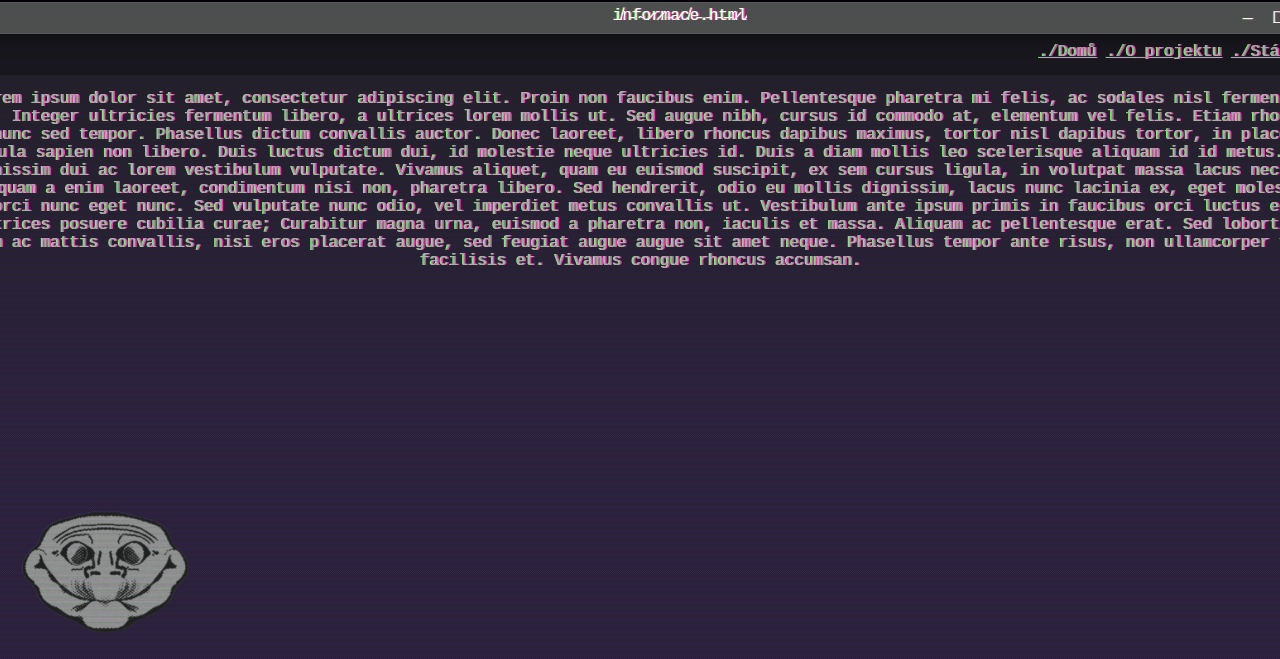
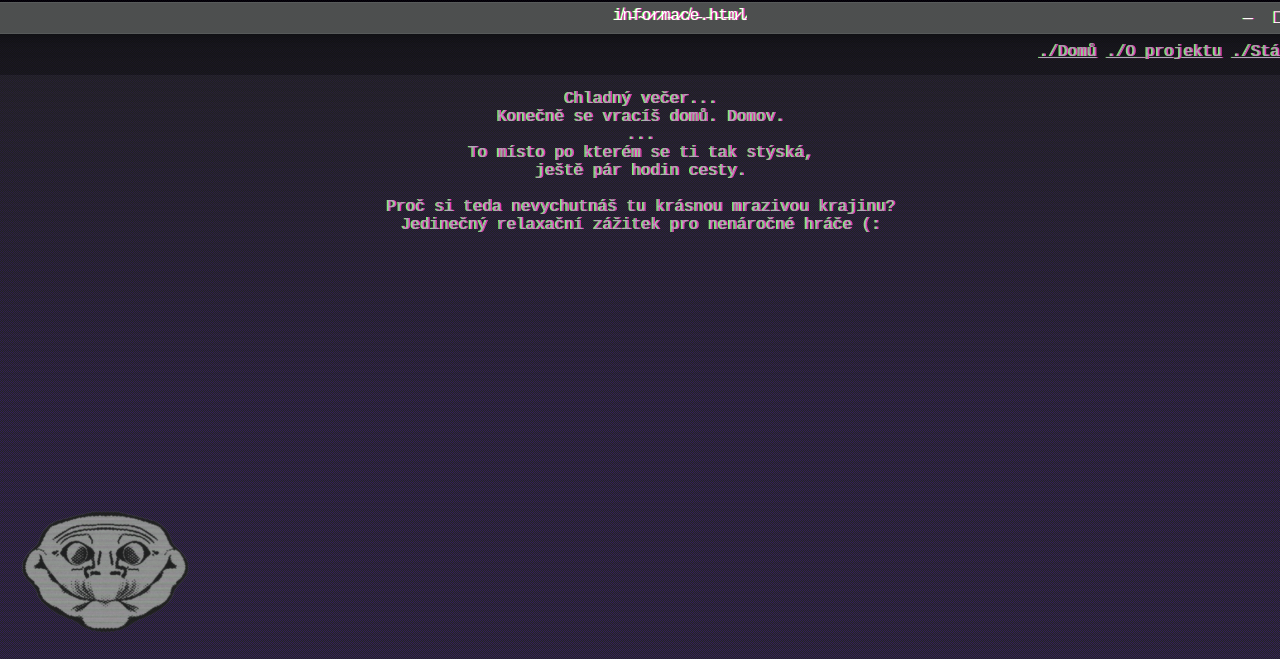
Before and after one commit to janStulhofer/susurrate-swamp-web, a plain HTML site: page index.html in a window 1280 px wide. Shown: the part 141-800 px from the top of the page. Drawn offline with Linux system fonts and the light colour scheme.

Commit message:
Pribeh, opravy

```diff
--- a/index.html
+++ b/index.html
@@ -1,10 +1,12 @@
 <!DOCTYPE html>
+<html lang="en-cs">
 
 <head>
     <title>Susurrate Swamp</title>
     <meta charset="UTF-8">
     <link href="/web/styles.css" rel="stylesheet" type="text/css">
     <link href="/web/imgs/favicon.ico" rel="shortcut icon" type="image/ico">
+    <meta charset="UTF-8">
     <script src="/web/scripts.js" defer></script>
     <script>function testtt() {
             document.addEventListener('DOMContentLoaded', function () {
@@ -18,10 +20,10 @@
 
                         if (audioElement.volume === 0) {
                             audioElement.volume = 1;
-                            muteButton.src = 'tfX.png.png'; //menit
+                            muteButton.src = 'tfX.png'; //menit
                         } else {
                             audioElement.volume = 0;
-                            muteButton.src = 'tfX.png.png'; //menit
+                            muteButton.src = 'tfX.png'; //menit
                         }
                     } catch (error) {
                         console.error('Chyba při ovládání zvuku:', error);
@@ -45,7 +47,7 @@
 
         <div class="titleBar">
             <div id="nadpis">i̸n̵f̴o̷r̷m̵a̷c̸e̵.̵h̵t̶m̷l̷</div>
-            <div id="ikony">— ☐ X</div>
+            <div id="ikony" onclick="tBarAlert()">— ☐ X</div>
         </div>
         <div class="obsah">
             <nav id="navBar">
@@ -56,27 +58,22 @@
                 </ul>
             </nav>
             <div style="color: #B1A8B9;" id="lolx">
-                Lorem ipsum dolor sit amet, consectetur adipiscing elit. Proin non faucibus enim. Pellentesque pharetra
-                mi
-                felis, ac sodales nisl fermentum vel. Integer ultricies fermentum libero, a ultrices lorem mollis ut.
-                Sed
-                augue nibh, cursus id commodo at, elementum vel felis. Etiam rhoncus et nunc sed tempor. Phasellus
-                dictum
-                convallis auctor. Donec laoreet, libero rhoncus dapibus maximus, tortor nisl dapibus tortor, in placerat
-                ligula sapien non libero. Duis luctus dictum dui, id molestie neque ultricies id. Duis a diam mollis leo
-                scelerisque aliquam id id metus.
+                Chladný večer...
+                <br>
+                Konečně se vracíš domů. Domov.
+                <br>
+                ...
+                <br>
+                To místo po kterém se ti tak stýská,
+                <br>
+                ještě pár hodin cesty.
+                <br><br>
+                Proč si teda nevychutnáš tu krásnou mrazivou krajinu?
+                <br>
+                Jedinečný relaxační zážitek pro nenáročné hráče (:
+                <br>
+                <br>
 
-                Ut dignissim dui ac lorem vestibulum vulputate. Vivamus aliquet, quam eu euismod suscipit, ex sem cursus
-                ligula, in volutpat massa lacus nec mi. Aliquam a enim laoreet, condimentum nisi non, pharetra libero.
-                Sed
-                hendrerit, odio eu mollis dignissim, lacus nunc lacinia ex, eget molestie orci nunc eget nunc. Sed
-                vulputate
-                nunc odio, vel imperdiet metus convallis ut. Vestibulum ante ipsum primis in faucibus orci luctus et
-                ultrices posuere cubilia curae; Curabitur magna urna, euismod a pharetra non, iaculis et massa. Aliquam
-                ac
-                pellentesque erat. Sed lobortis, ipsum ac mattis convallis, nisi eros placerat augue, sed feugiat augue
-                augue sit amet neque. Phasellus tempor ante risus, non ullamcorper felis facilisis et. Vivamus congue
-                rhoncus accumsan.
             </div>
         </div>
 
@@ -101,3 +98,5 @@
 
     <iframe src="/web/audio/Perpetuus_dolor_lim.mp3" allow="autoplay" style="display:none" id="bgAudioTrack"></iframe>
 </body>
+
+</html>
```
